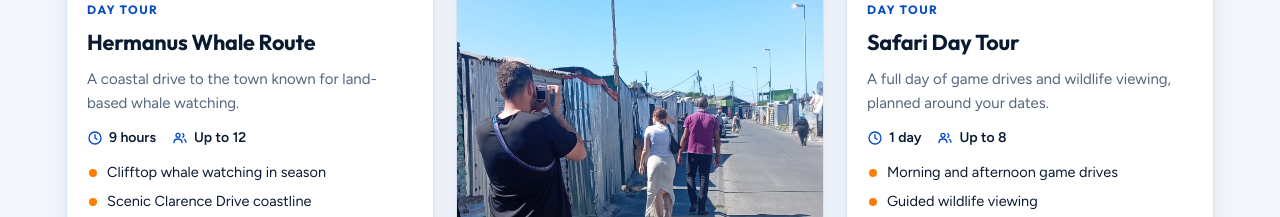
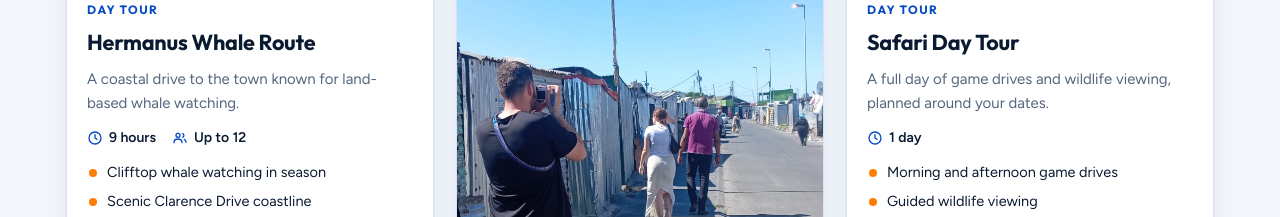
Before and after one commit to Elton166/ac-tours, a plain HTML site: page index.html in a window 1280 px wide. Shown: the part 2380-2597 px from the top of the page. Drawn offline with Linux system fonts and the light colour scheme.

Commit message:
Update safari details and township gallery
Co-authored-by: Copilot <223556219+Copilot@users.noreply.github.com>

```diff
--- a/index.html
+++ b/index.html
@@ -737,8 +737,8 @@ footer { background: #010f21; color: #b9c8e2; padding-block: 36px; font-size: 14
       desc: ["Explore Cape Town township life on a guided walk, hearing local stories and seeing the street art and neighbourhood landmarks along the way.",
              "The route includes time to meet local people and visit community spots. Your guide can adjust the experience to your interests."],
       know: ["Wear comfortable walking shoes.", "Please follow your guide's advice and ask before taking photographs of people."],
-      pics: ["township/WhatsApp Image 2026-11-14 at 19.57.06.jpeg", "township/WhatsApp Image 12026-11-13 at 21.33.11.jpeg"] },
-    { id: "safari", cat: "day", scene: "safari", photo: "safari/WhatsApp Image 2026-11-13 at 11.42.33.jpeg", name: "Safari Day Tour", dur: "1 day", grp: "Up to 8",
+      pics: ["township/WhatsApp Image 2026-11-14 at 19.57.06.jpeg", "township/WhatsApp Image 12026-11-13 at 21.33.11.jpeg", "township/WhatsApp Image 2026-11-13 at 21.33.11.jpeg"] },
+    { id: "safari", cat: "day", scene: "safari", photo: "safari/WhatsApp Image 2026-11-13 at 11.42.33.jpeg", name: "Safari Day Tour", dur: "1 day", grp: "",
       blurb: "A full day of game drives and wildlife viewing, planned around your dates.",
       hl: ["Morning and afternoon game drives", "Guided wildlife viewing", "Transfers from your pickup point"],
       desc: ["Spend a full day on safari with game drives and breaks for wildlife viewing.",
```
